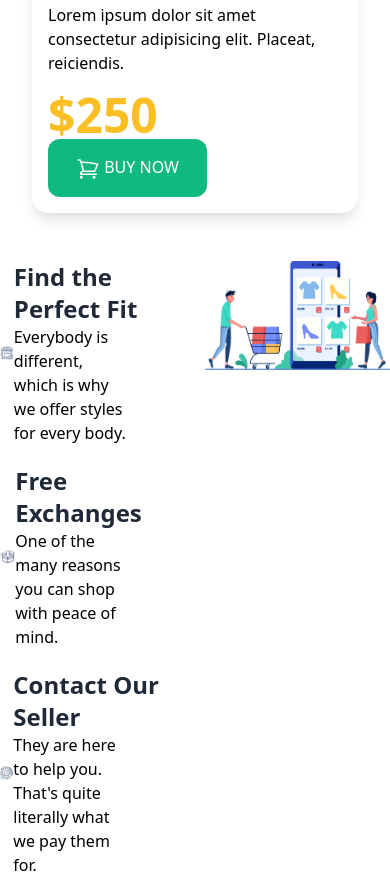
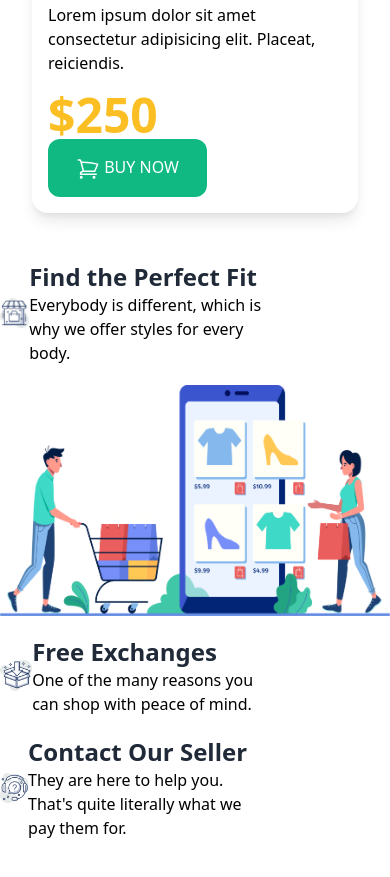
Before and after one commit to azmalhudasobuj/penguin-fashion-tailwind, a plain HTML site: page index.html in a window 390 px wide. Shown: the part 4878-5755 px from the top of the page. After the commit the page ends 5718 px from the top, so only its background shows below. Drawn offline with nearby package versions, Linux system fonts and the light colour scheme.

Commit message:
final add

```diff
--- a/index.html
+++ b/index.html
@@ -160,7 +160,7 @@
             </div>
         </section>
 
-        <section class="grid grid-cols-2 gap-5">
+        <section class="grid lg:grid-cols-2 gap-5">
             <div class="flex items-center justify-evenly">
                 <div>
                     <img class="w-10" src="icons/image 12.png" alt="">
```
